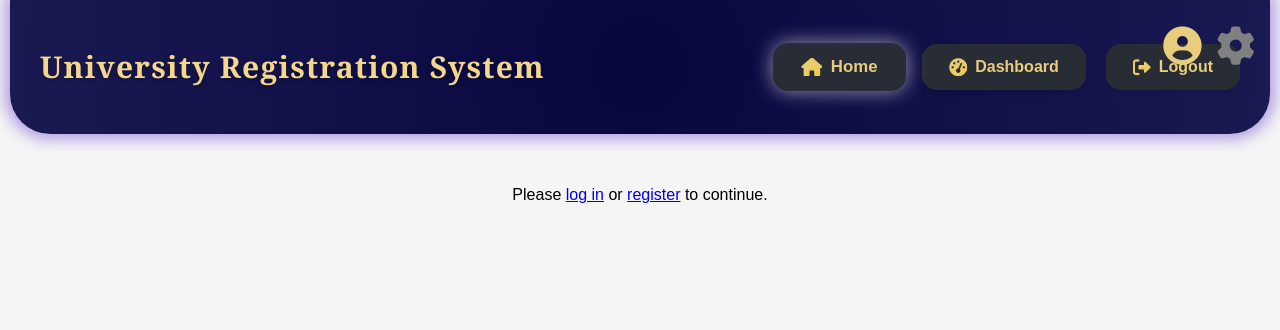
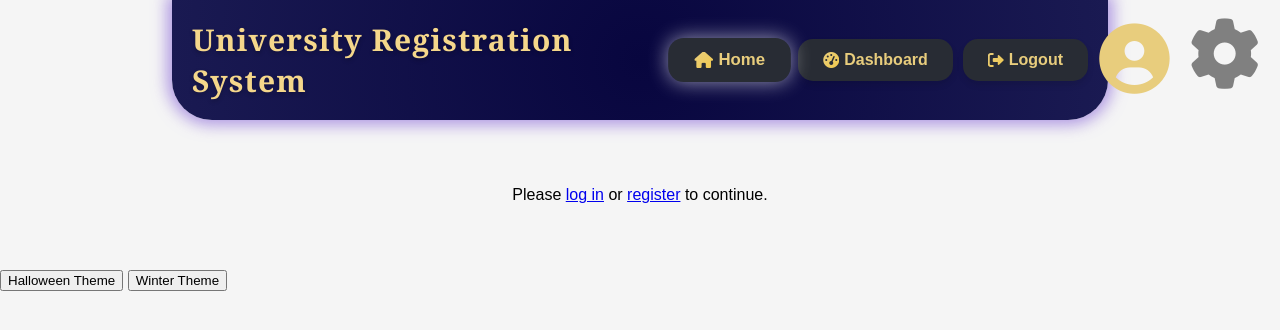
Before and after one commit to SolidOctopus/University_Registration_System, a Django app: template backend/templates/home.html in a window 1280 px wide. Shown: the top 330 px of the page. Run offline with Django 5.2, Linux system fonts and the light colour scheme; the template is opened without the code that fills it, so the values that code supplies are empty.

Commit message:
new file:   backend/static/css/themes.css 	modified:   backend/static/css/topbar.css 	new file:   backend/static/images/pile_of_snow.png 	new file:   backend/static/images/snowflake.png 	new file:   backend/static/images/spider-web.png 	new file:   backend/static/images/spider.png 	new file:   backend/static/js/themes.js 	modified:   backend/templates/available_courses.html 	modified:   backend/templates/financials.html 	modified:   backend/templates/home.html 	modified:   backend/templates/my_requirements.html 	modified:   backend/templates/registration/student_schedule.html 	modified:   backend/templates/shopping_cart.html

```diff
--- a/backend/static/css/topbar.css
+++ b/backend/static/css/topbar.css
@@ -22,13 +22,13 @@ body {
 header {
     background: radial-gradient(circle, #08063f, #1a1a52);
     color: #e8cd7d;
-    padding: 25px 30px;
+    padding: 20px;
     position: relative;
     box-shadow: 0 10px 20px rgba(0, 0, 0, 0.3);
     border-bottom-left-radius: 40px;
     border-bottom-right-radius: 40px;
-    width: 100%;
-    max-width: 1200px;
+    height: 80px;
+    width: 70%;
     display: flex;
     align-items: center;
     justify-content: space-between;
@@ -68,7 +68,7 @@ body.scrolled header {
 nav ul {
     display: flex;
     list-style: none;
-    gap: 20px;
+    gap: 10px;
 }
 
 nav ul li a {
@@ -82,13 +82,13 @@ nav ul li a {
     align-items: center;
     font-size: 16px;
     transition: background-color 0.3s ease, transform 0.3s ease, box-shadow 0.3s ease;
-    border: 2px solid transparent;
-    gap: 8px;
+    border: 0px solid transparent;
+    gap: 5px;
     box-shadow: 0 4px 6px rgba(0, 0, 0, 0.1);
 }
 
 nav ul li a i {
-    font-size: 18px;
+    font-size: 16px;
     background: linear-gradient(135deg, #e8cd7d, #f0c94d);
     -webkit-background-clip: text;
     -webkit-text-fill-color: transparent;
@@ -131,15 +131,16 @@ nav ul li a.pulse {
 .top-right-icons {
     display: flex;
     align-items: center;
-    gap: 15px;
+    gap: 20px;
     position: absolute;
-    top: 25px;
-    right: 25px;
+    top: 20px;
+    right: 20px;
 }
 
 .icon {
     cursor: pointer;
-    font-size: 2.4em;
+    font-size: 4.4em;
+    top: -5px;
     color: #e8cd7d;
     transition: transform 0.3s ease;
 }
@@ -175,8 +176,8 @@ nav ul li a.pulse {
 
 /* Profile Image Styling */
 .profile-pic {
-    width: 50px;
-    height: 50px;
+    width: 70px;
+    height: 70px;
     border-radius: 50%;
     object-fit: cover;
     border: 3px solid #e8cd7d;
--- /dev/null
+++ b/backend/static/js/themes.js
@@ -0,0 +1,118 @@
+function applyHalloweenTheme() {
+    removeThemes();
+    document.body.classList.add('halloween-theme');
+    startSpiderSpawning();
+}
+
+function applyWinterTheme() {
+    removeThemes();
+    document.body.classList.add('winter-theme');
+    startSnowflakeSpawning();
+    setTimeout(startSnowPile, 10000); // Start snow pile effect after 10 seconds
+}
+
+function removeThemes() {
+    document.body.classList.remove('halloween-theme', 'winter-theme');
+    document.querySelectorAll('.snowflake, .spider, .snow-pile').forEach(el => el.remove());
+}
+
+function startSpiderSpawning() {
+    const spawnInterval = 2000; // Interval between each spider spawn
+
+    function spawnSpider() {
+        const spider = document.createElement('div');
+        spider.classList.add('spider');
+
+        // Set random size
+        const size = Math.random() * 20 + 20; // Random size between 20px and 40px
+        spider.style.width = `${size}px`;
+        spider.style.height = `${size}px`;
+
+        // Set a random position across the top of the screen
+        spider.style.left = `${Math.random() * 80 + 10}%`; // Random horizontal position (10% to 90%)
+        spider.style.top = '0px'; // Start at the top of the screen
+
+        document.body.appendChild(spider);
+
+        // Remove spider after it goes back up
+        setTimeout(() => {
+            spider.remove();
+        }, 8000); // Adjust as needed for spider's total duration (hanging + going back up)
+
+        // Schedule the next spider spawn with random delay
+        setTimeout(spawnSpider, Math.random() * spawnInterval + spawnInterval);
+    }
+
+    // Initial spider spawn
+    spawnSpider();
+}
+
+function startSnowflakeSpawning() {
+    let spawnRate = 100; // Initial spawn rate in milliseconds (10 snowflakes per second)
+    let timeElapsed = 0;
+
+    function spawnSnowflake() {
+        const snowflake = document.createElement('div');
+        snowflake.classList.add('snowflake');
+
+        // Set random size (small, medium, large)
+        const sizeCategory = Math.random();
+        if (sizeCategory < 0.3) {
+            snowflake.style.width = '15px';
+            snowflake.style.height = '15px';
+        } else if (sizeCategory < 0.7) {
+            snowflake.style.width = '25px';
+            snowflake.style.height = '25px';
+        } else {
+            snowflake.style.width = '40px';
+            snowflake.style.height = '40px';
+        }
+
+        // Set a random horizontal position for each snowflake
+        snowflake.style.left = `${Math.random() * window.innerWidth}px`;
+
+        // Append the snowflake to the document body
+        document.body.appendChild(snowflake);
+
+        // Remove snowflake once it has fallen off the screen
+        setTimeout(() => {
+            snowflake.remove();
+        }, 5000);
+
+        // Adjust spawn rate dynamically
+        timeElapsed += spawnRate;
+        if (timeElapsed >= 5000) {
+            timeElapsed = 0;
+            spawnRate = getRandomSpawnRate();
+        }
+
+        // Schedule the next snowflake spawn
+        setTimeout(spawnSnowflake, spawnRate);
+    }
+
+    // Start the initial snowflake spawn
+    spawnSnowflake();
+}
+
+function getRandomSpawnRate() {
+    const rates = [100, 50, 200]; // Corresponding to 10, 20, and 5 snowflakes per second
+    return rates[Math.floor(Math.random() * rates.length)];
+}
+
+function startSnowPile() {
+    const snowPile = document.createElement('div');
+    snowPile.classList.add('snow-pile');
+    document.body.appendChild(snowPile);
+
+    // Gradually increase the height of the snow pile over time
+    let snowPileHeight = 0;
+    const pileInterval = setInterval(() => {
+        snowPileHeight += 2; // Increase by 2px
+        snowPile.style.height = `${snowPileHeight}px`;
+
+        // Stop growing once the pile reaches a certain height
+        if (snowPileHeight >= 100) {
+            clearInterval(pileInterval);
+        }
+    }, 200); // Adjust interval for a gradual effect
+}
--- a/backend/templates/available_courses.html
+++ b/backend/templates/available_courses.html
@@ -1,4 +1,4 @@
-{% extends "base.html" %}
+{% include 'topbar.html' %}
 {% load static %}
 {% block content %}
 <div class="content-wrapper">
--- a/backend/templates/financials.html
+++ b/backend/templates/financials.html
@@ -1,4 +1,4 @@
-{% extends "base.html" %}
+{% include 'topbar.html' %}
 {% load static %}
 
 {% block content %}
--- a/backend/templates/home.html
+++ b/backend/templates/home.html
@@ -1,5 +1,6 @@
 
 {% include 'topbar.html' %}
+{% load static %}
 {% block content %}
 <style>
     /* Main container styling */
@@ -168,12 +169,6 @@
                     <span>Go to Dashboard</span>
                 </div>
             </a>
-            <a href="#" class="box">
-                <div class="icon"><i class="fas fa-user"></i></div>
-                <div class="box-content">
-                    <span>Profile</span>
-                </div>
-            </a>
             <a href="{% url 'message_list' %}" class="box">
                 <div class="icon"><i class="fas fa-envelope"></i></div>
                 <div class="box-content">
@@ -253,4 +248,11 @@
         <p>Please <a href="{% url 'login' %}">log in</a> or <a href="{% url 'register' %}">register</a> to continue.</p>
     {% endif %}
 </div>
+
+<button onclick="applyHalloweenTheme()">Halloween Theme</button>
+<button onclick="applyWinterTheme()">Winter Theme</button>
+
+<link rel="stylesheet" href="{% static 'css/themes.css' %}">
+<script src="{% static 'js/themes.js' %}"></script>
+
 {% endblock %}
--- a/backend/templates/my_requirements.html
+++ b/backend/templates/my_requirements.html
@@ -1,4 +1,4 @@
-{% extends "base.html" %}
+{% include 'topbar.html' %}
 {% block content %}
 <h2>My Requirements</h2>
 {% include "enroll_sidebar.html" %}
--- a/backend/templates/registration/student_schedule.html
+++ b/backend/templates/registration/student_schedule.html
@@ -1,4 +1,4 @@
-{% extends "base.html" %}
+{% include 'topbar.html' %}
 {% load static %}
 {% block content %}
 
--- a/backend/templates/shopping_cart.html
+++ b/backend/templates/shopping_cart.html
@@ -1,4 +1,4 @@
-{% extends "base.html" %}
+{% include 'topbar.html' %}
 {% block content %}
     {% include 'enroll_sidebar.html' %}
 
```
Also changed, not shown: backend/static/css/themes.css (added, +59 -0 lines), backend/static/images/pile_of_snow.png (added), backend/static/images/snowflake.png (added), backend/static/images/spider-web.png (added), backend/static/images/spider.png (added).
